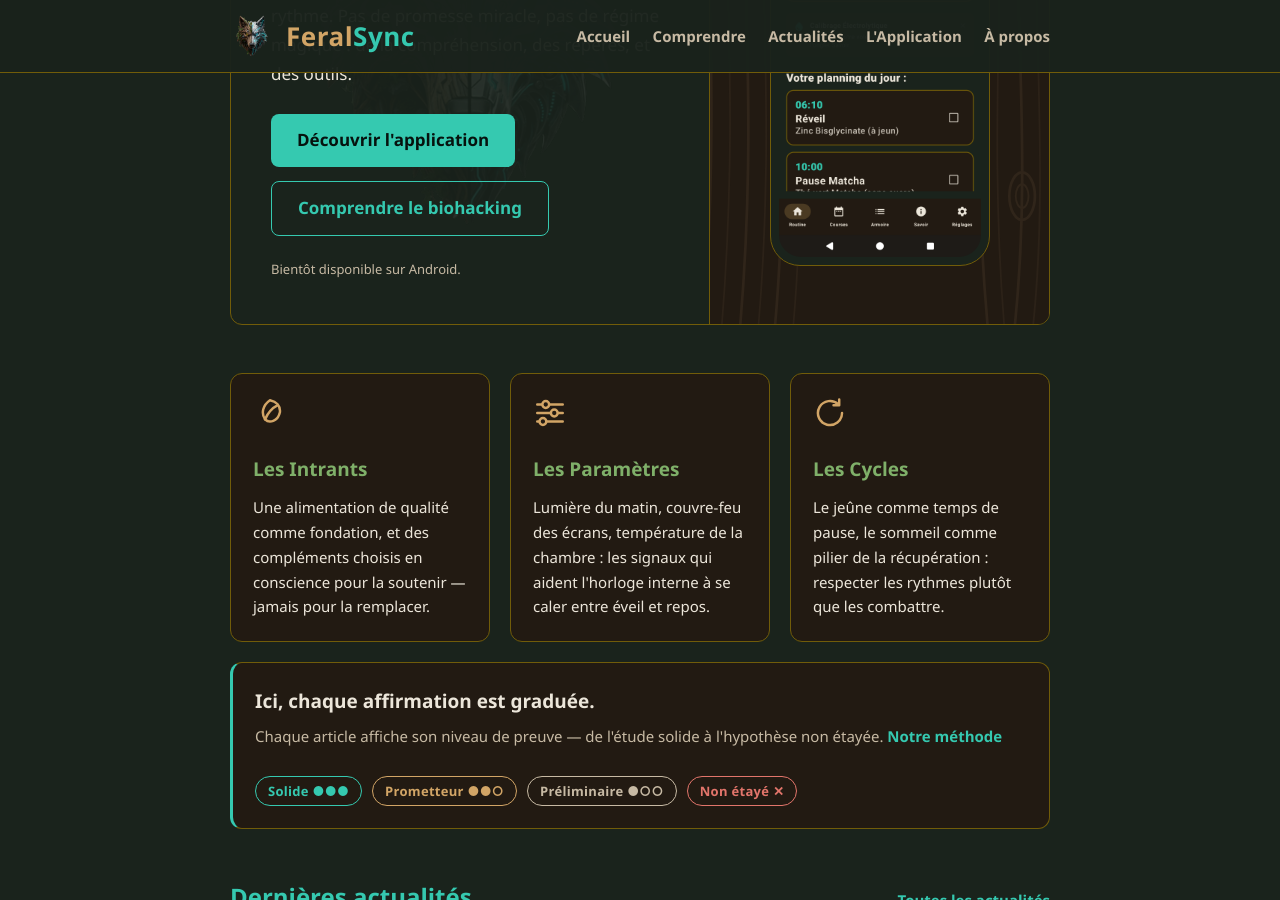
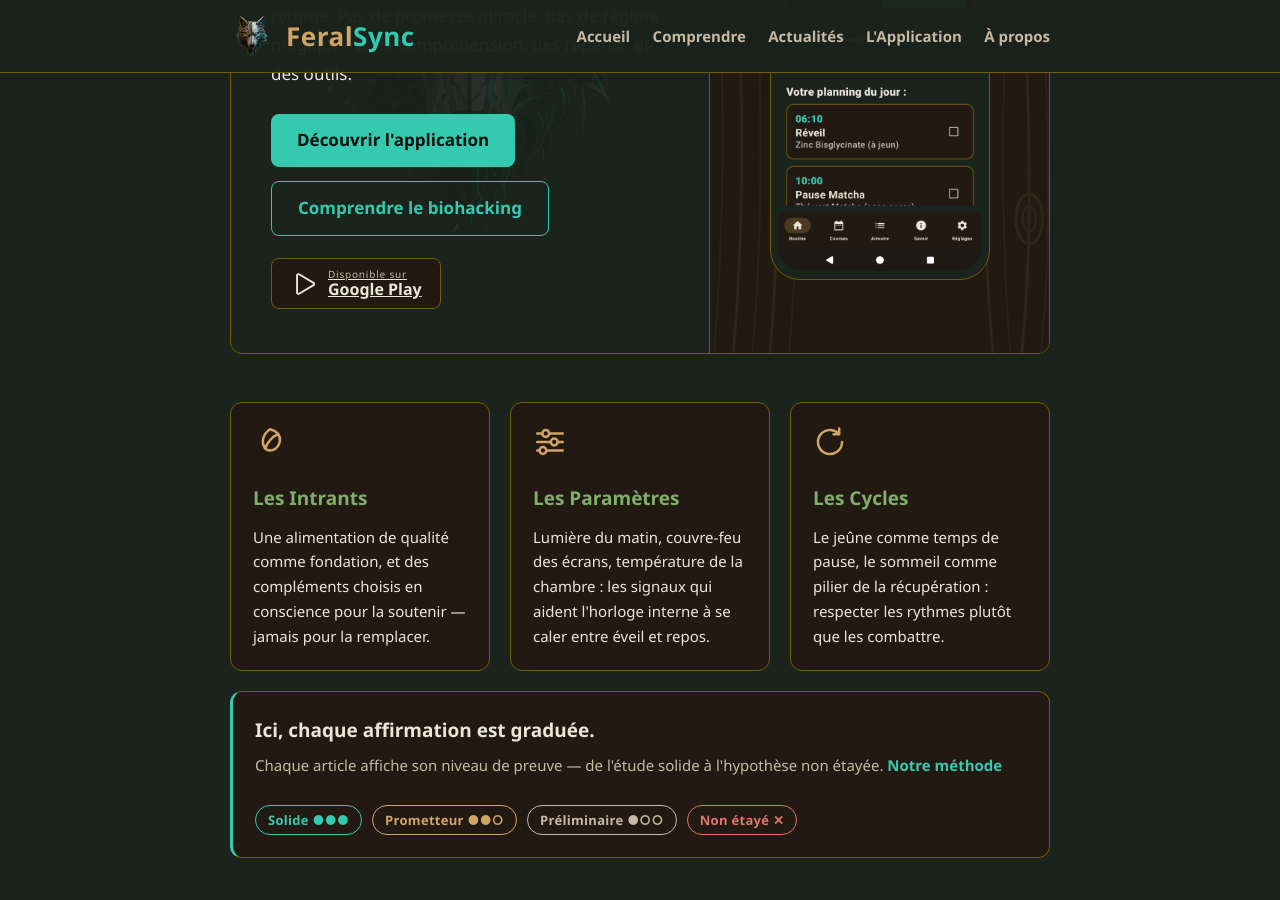
Before and after one commit to odul12700-boop/feralsync-site, a Jekyll site: the page built from index.md, in a window 1280 px wide and 900 px high, scrolled down 343 px. Built offline with Jekyll 4.4.1, drawn with Linux system fonts in a browser that asks for light colours.

Commit message:
Add files via upload

```diff
--- a/index.md
+++ b/index.md
@@ -15,7 +15,15 @@ description: "FeralSync : application Android de biohacking et de routines. Lumi
         <a class="btn btn-secondary" href="{{ '/biohacking/' | relative_url }}">Comprendre le biohacking</a>
       </div>
       <div class="home-store">
-        <span class="home-store-note">Bientôt disponible sur Android.</span>
+        <a class="home-store-badge" href="https://play.google.com/store/apps/details?id=com.feralsync.app">
+          <svg class="home-store-icon" width="26" height="26" viewBox="0 0 24 24" fill="none" aria-hidden="true">
+            <path d="M6.5 4.1v15.8c0 .95 1.03 1.54 1.85 1.06l13.4-7.9c.8-.47.8-1.65 0-2.12L8.35 3.04C7.53 2.56 6.5 3.15 6.5 4.1z" stroke="currentColor" stroke-width="1.75" stroke-linejoin="round"/>
+          </svg>
+          <span class="home-store-lines">
+            <span class="home-store-soon">Disponible sur</span>
+            <span class="home-store-name">Google Play</span>
+          </span>
+        </a>
       </div>
     </div>
   </div>
```
